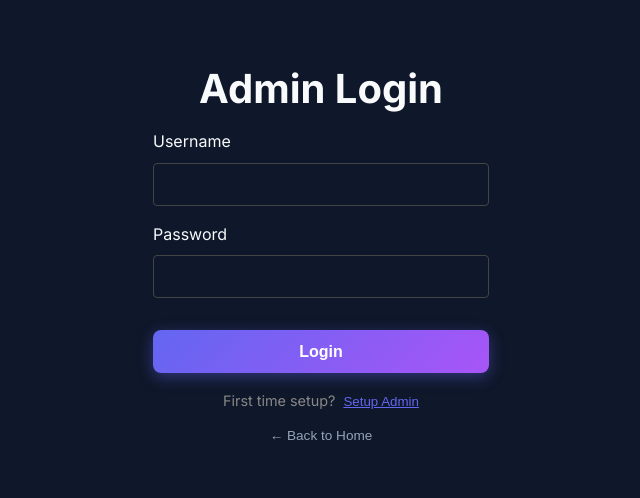
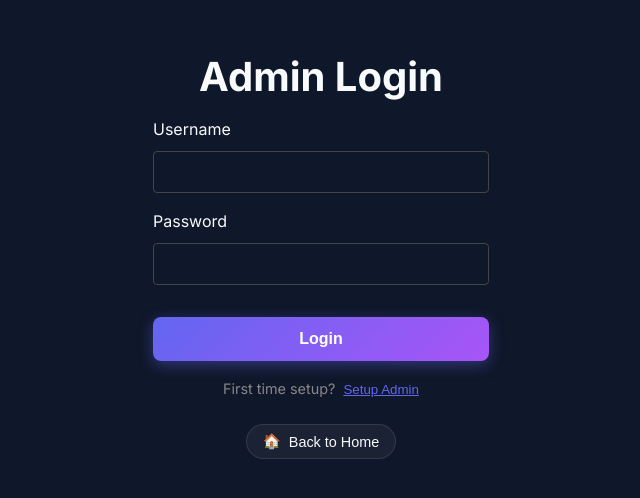
Before and after one commit to MOHAN-MOORTHI/Mohan-PortFolio, a React (Vite) app in the folder client/: page /admin in a window 1280 px wide. Shown: the part 136-634 px from the top of the page, without its empty margins (319-959 px from the left). Built offline with nearby package versions, Linux system fonts and the light colour scheme; no server answers.

Commit message:
Enhancement: Styled 'Back to Home' button on Login page

```diff
--- a/client/src/pages/Login.jsx
+++ b/client/src/pages/Login.jsx
@@ -86,9 +86,31 @@ const Login = () => {
                     <button
                         type="button"
                         onClick={() => navigate('/')}
-                        style={{ background: 'none', border: 'none', color: 'var(--text-muted)', cursor: 'pointer', marginTop: '1rem', textDecoration: 'none', fontSize: '0.85rem' }}
+                        style={{
+                            background: 'rgba(255, 255, 255, 0.05)',
+                            border: '1px solid var(--glass-border)',
+                            color: 'var(--text-main)',
+                            cursor: 'pointer',
+                            marginTop: '1.5rem',
+                            textDecoration: 'none',
+                            fontSize: '0.9rem',
+                            padding: '0.5rem 1rem',
+                            borderRadius: '20px',
+                            display: 'inline-flex',
+                            alignItems: 'center',
+                            gap: '0.5rem',
+                            transition: 'all 0.3s ease'
+                        }}
+                        onMouseOver={(e) => {
+                            e.currentTarget.style.background = 'rgba(99, 102, 241, 0.2)';
+                            e.currentTarget.style.borderColor = 'var(--primary)';
+                        }}
+                        onMouseOut={(e) => {
+                            e.currentTarget.style.background = 'rgba(255, 255, 255, 0.05)';
+                            e.currentTarget.style.borderColor = 'var(--glass-border)';
+                        }}
                     >
-                        ← Back to Home
+                        <span>🏠</span> Back to Home
                     </button>
                 </p>
             </form>
```
